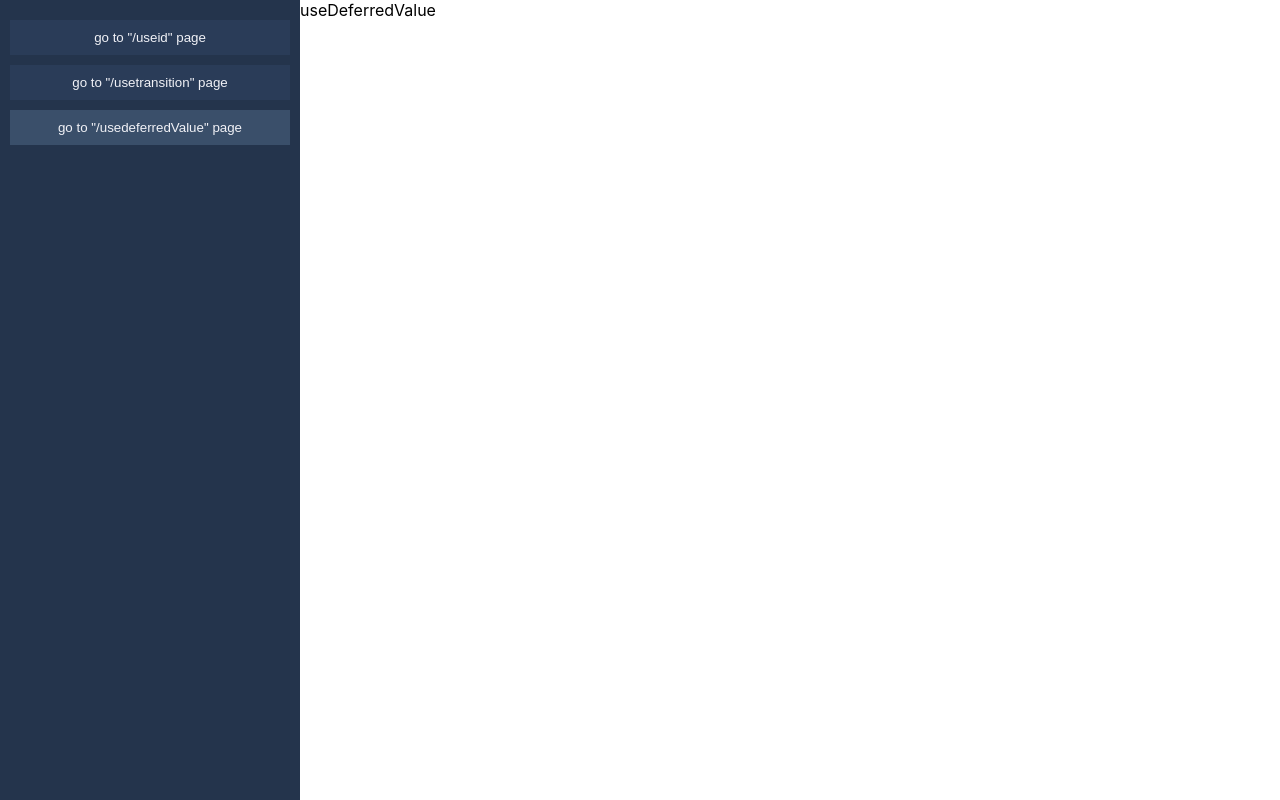
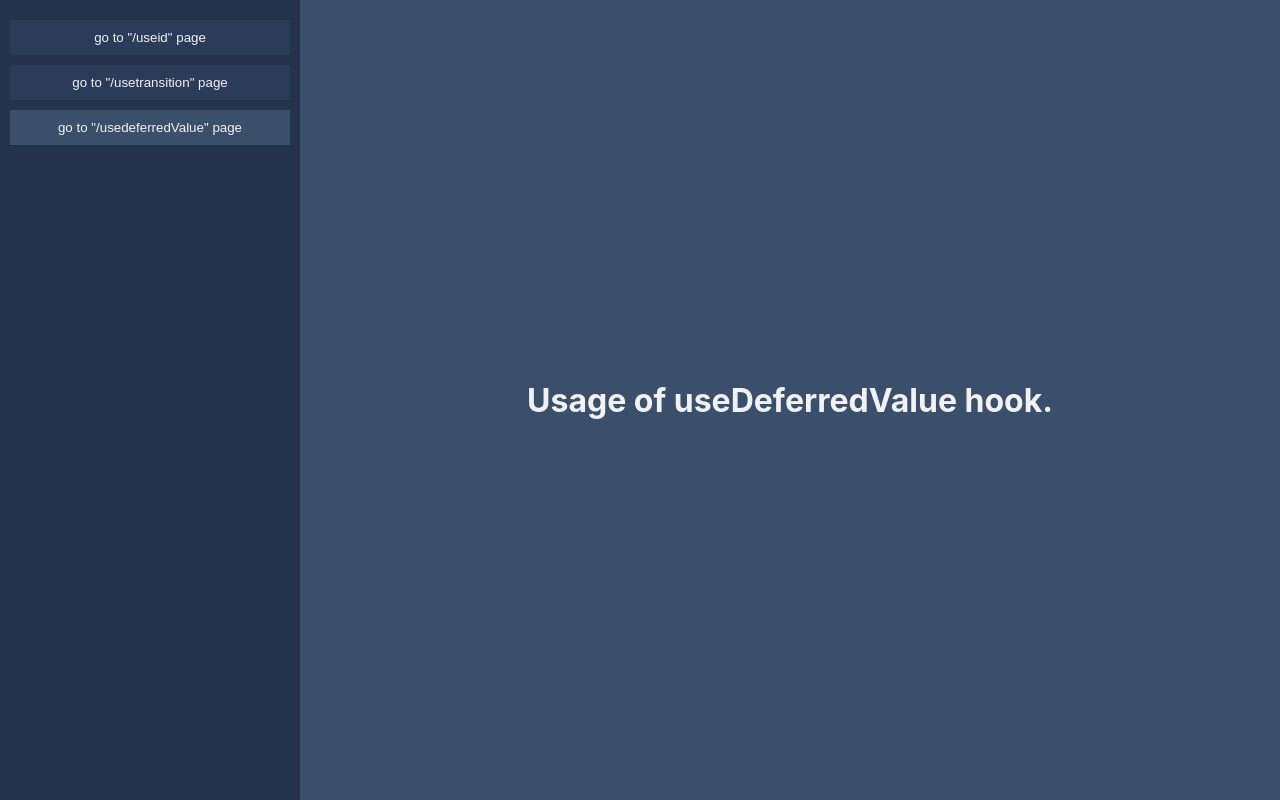
Before and after one commit to AndreyUA/react18-intro, a React (Create React App) app: page /usedeferredValue in a window 1280 px wide. Built offline with nearby package versions, Linux system fonts and the light colour scheme.

Commit message:
added Wrapper and Title to other pages

```diff
--- a/src/components/UseDeferredValue/index.tsx
+++ b/src/components/UseDeferredValue/index.tsx
@@ -1,13 +1,15 @@
-import styled from "styled-components";
+// import styled from "styled-components";
 
-// Styled
-const Wrapper = styled.div`
-  flex: 2 1 auto;
-  height: 100%;
-`;
+// Components
+import Title from "../Title";
+import Wrapper from "../Wrapper";
 
 const useDeferredValue = () => {
-  return <Wrapper>useDeferredValue</Wrapper>;
+  return (
+    <Wrapper>
+      <Title content="Usage of useDeferredValue hook." />
+    </Wrapper>
+  );
 };
 
 export default useDeferredValue;
--- a/src/components/UseTransition/index.tsx
+++ b/src/components/UseTransition/index.tsx
@@ -1,13 +1,15 @@
-import styled from "styled-components";
+// import styled from "styled-components";
 
-// Styled
-const Wrapper = styled.div`
-  flex: 2 1 auto;
-  height: 100%;
-`;
+// Components
+import Title from "../Title";
+import Wrapper from "../Wrapper";
 
 const UseTransition = () => {
-  return <Wrapper>UseTransition</Wrapper>;
+  return (
+    <Wrapper>
+      <Title content="Usage of useTransition hook." />
+    </Wrapper>
+  );
 };
 
 export default UseTransition;
```
